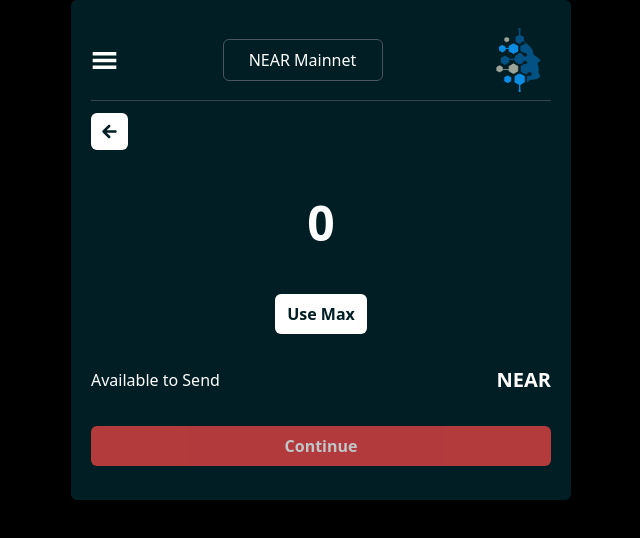
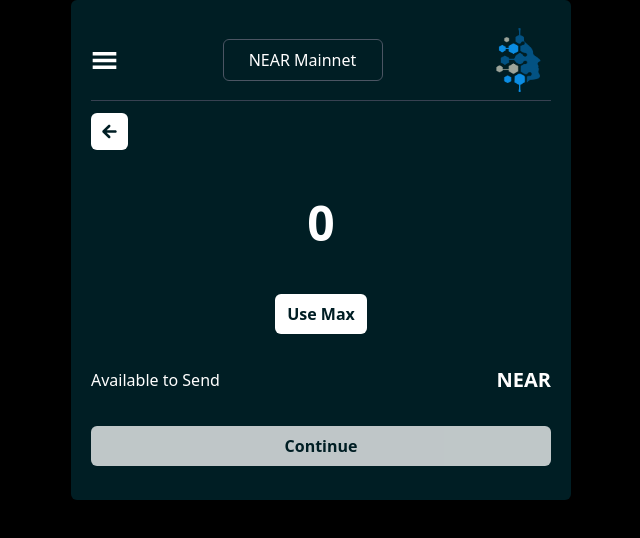
Before and after one commit to vickyimagine/bit-near-extension, a React (Create React App) app: page /send in a window 1280 px wide. Shown: the top 538 px of the page, without its empty margins (319-959 px from the left). Built offline with nearby package versions, Linux system fonts and the light colour scheme.

Commit message:
Some UI changes

```diff
--- a/package.json
+++ b/package.json
@@ -18,6 +18,7 @@
     "react": "^18.2.0",
     "react-copy-to-clipboard": "^5.1.0",
     "react-dom": "^18.2.0",
+    "react-hot-toast": "^2.4.1",
     "react-qr-code": "^2.0.12",
     "react-redux": "^8.1.2",
     "react-router-dom": "^6.15.0",
--- a/src/App.jsx
+++ b/src/App.jsx
@@ -2,10 +2,14 @@ import React from "react";
 import {Routes, Route} from "react-router-dom";
 import {PrivacyPolicy, Terms, AboutUs, Logout} from "./components";
 import {Home, CreateAccount} from "./container/index";
+import {Toaster} from "react-hot-toast";
 
 const App = () => {
   return (
     <div className='bg-bitBg rounded-md h-[500px] w-[500px] flex justify-center mx-auto p-5'>
+      <div>
+        <Toaster />
+      </div>
       <Routes>
         <Route
           path='/login/*'
--- a/src/components/Send/ReceiverDetails.jsx
+++ b/src/components/Send/ReceiverDetails.jsx
@@ -2,6 +2,7 @@ import React, {useState} from "react";
 import {Link, useNavigate} from "react-router-dom";
 import {IoMdArrowRoundBack} from "react-icons/io";
 import {useSelector} from "react-redux";
+import {toast} from "react-hot-toast";
 
 import {transferNear} from "../../utils";
 
@@ -12,6 +13,7 @@ const ReceiverDetails = ({setNextStep, amount}) => {
   const navigate = useNavigate();
 
   const sendNear = async () => {
+    toast.loading("Transferring...");
     try {
       setRecipient("");
       const txn = await transferNear(
@@ -21,9 +23,15 @@ const ReceiverDetails = ({setNextStep, amount}) => {
         recipient,
         amount
       );
-      console.log(txn);
+
+      const {
+        transaction: {hash}
+      } = txn;
+      toast.dismiss();
+      toast.success(`Hash: ${hash.slice(0, 5)}...${hash.slice(-4)}`);
       navigate("/");
     } catch (error) {
+      toast.dismiss();
       console.log(`Error occured:${error}`);
     }
   };
--- a/src/components/Send/Send.jsx
+++ b/src/components/Send/Send.jsx
@@ -62,8 +62,8 @@ const Send = () => {
             <span className='font-semibold text-xl'>{balance} NEAR</span>
           </div>
           <button
-            className={`bit-btn disabled:hover:scale-100 disabled:hover:cursor-not-allowed disabled:opacity-75 disabled:ring-red-500 disabled:bg-red-500 disabled:text-white `}
-            disabled={inputLength === 0 || balance === 0 || amount > balance}
+            className={`bit-btn disabled:hover:scale-100 disabled:hover:cursor-not-allowed disabled:opacity-75 disabled:text-bitBg `}
+            disabled={amount === 0 || balance === 0 || Number(amount) > Number(balance)}
             onClick={() => {
               setNextStep(true);
             }}>
--- a/src/utils/methods/nearMethods.js
+++ b/src/utils/methods/nearMethods.js
@@ -26,7 +26,6 @@ export const transferNear = async (
   if (privateKey.length === 96) {
     privateKey = privateKey.slice(8);
   }
-  console.log(privateKey);
   const amount = nearAPI.utils.format.parseNearAmount(nearAmount);
   const provider = new nearAPI.providers.JsonRpcProvider(
     `https://rpc.${networkType}.near.org`
```
Also changed, not shown: 1 other file (tests, documents, lock files or other folders).
